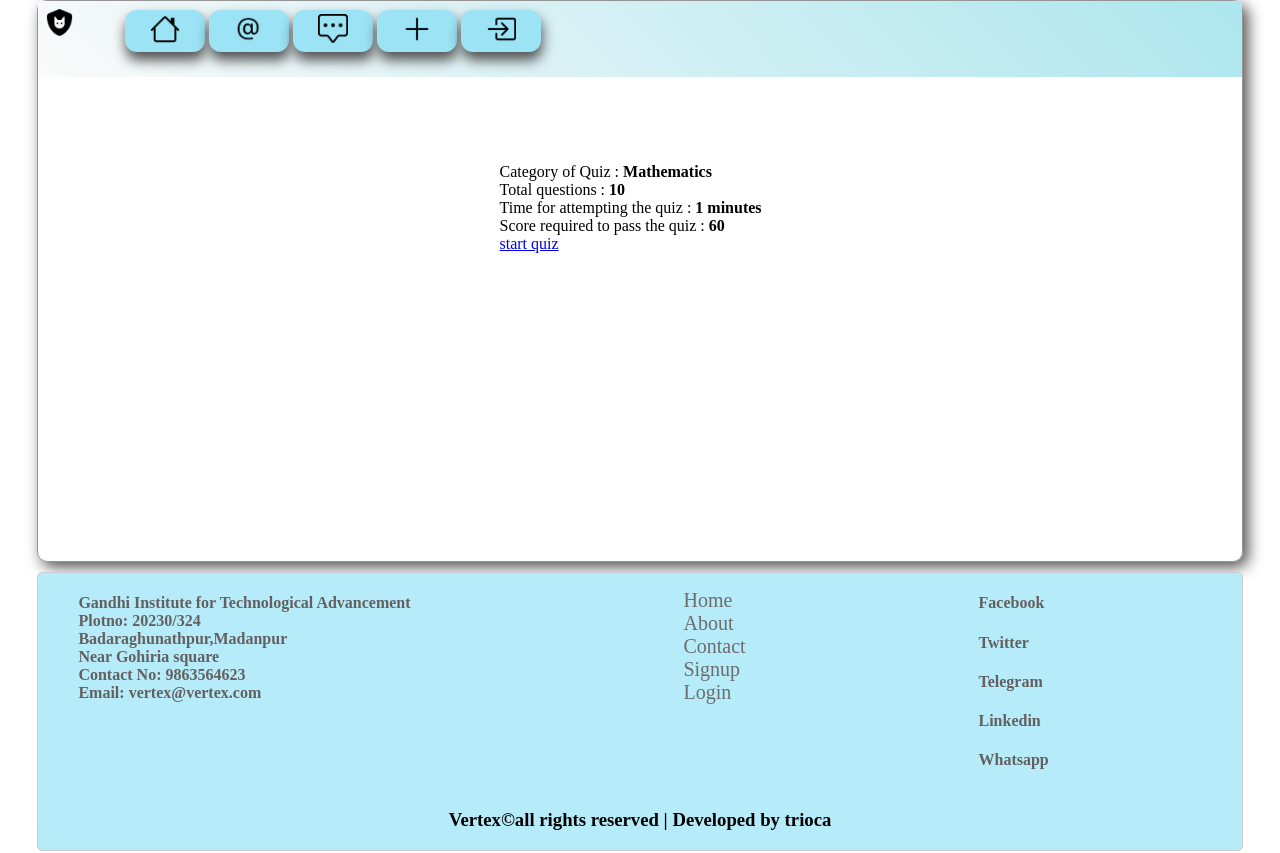
After one commit to adworkspace/Project-Quiz, a Django app: page /Mathematics/ in a window 1280 px wide. The commit adds this page. Run offline with Django 3.2, Linux system fonts and the light colour scheme; data comes from the database, SQL or seed files in the repository; both versions use the stored data as it was after the commit.

Commit message:
Vertex-1.1.3

```diff
--- a/vertex/Point/models.py
+++ b/vertex/Point/models.py
@@ -16,7 +16,7 @@ class Category(models.Model):
         return str(self.sl_no) + " " +self.cat
 
     def get_questions(self):
-        return self.question_set.all()
+        return self.question_set.all()[:self.number_of_questions]
 
     class Meta:
         verbose_name_plural='Categories'
--- a/vertex/Point/urls.py
+++ b/vertex/Point/urls.py
@@ -6,7 +6,9 @@ urlpatterns = [
     path('about/',views.about,name="about"),
     path('contact/',views.contact,name="contact"),
     path('category/',views.cat,name="category"),
-    path('quiz/',views.quiz,name="quiz"),
     path('login/',views.login,name="login"),
     path('signup/',views.signup,name="signup"),
+    path('score/',views.score,name="score"),
+    path('<str:cat>/',views.viewCat,name="viewCat"),
+    path('<str:cat>/quiz/',views.quiz,name="quiz"),
 ]
--- a/vertex/Point/views.py
+++ b/vertex/Point/views.py
@@ -1,5 +1,5 @@
 from django.shortcuts import render
-from django.http import HttpResponse
+from django.http import HttpResponse,JsonResponse
 from Point.models import Question,Category
 
 # Create your views here.
@@ -13,14 +13,28 @@ def about(request):
 
 def contact(request):
     return render(request,'Point/contact.html')
+
 def cat(request):
     allcat=Category.objects.all()
     context={"categories":allcat}
     return render(request,'Point/category.html',context)
 
-def quiz(request):
-    return render (request,'Point/quiz.html')
+def viewCat(request,cat):
+    obj=Category.objects.filter(cat=cat).first()
+    return render(request,'Point/viewCat.html',{'obj':obj})
 
+def quiz(request,cat):
+    print(cat)
+    oobj=Category.objects.filter(cat=cat).first()
+    print(oobj)
+    questions=oobj.get_questions()
+    context={'data':questions}
+    return render(request,'Point/quiz.html',context)
+def score(request):
+    if request.method=='POST':
+        ans=request.POST.get('{{question.q_no}}')
+        print(ans)
+    return render(request,'Point/score.html')
 
 def login(request):
     return render(request,'Point/login.html')
--- a/vertex/static/js/quiz.js
+++ /dev/null
@@ -1 +0,0 @@
-console.log("hello this is quiz page")
--- a/vertex/templates/Point/category.html
+++ b/vertex/templates/Point/category.html
@@ -65,7 +65,7 @@
                 </div>
                 <div>
                     <h2>{{category.cat}}</h2>
-                    <a href="/viewcategory">Checkout the category</a>
+                    <a href="/{{category.cat}}">Checkout the category</a>
                 </div>
             </div>
         </div>
--- /dev/null
+++ b/vertex/templates/Point/score.html
@@ -0,0 +1 @@
+{% extends 'base.html' %}
--- /dev/null
+++ b/vertex/templates/Point/viewCat.html
@@ -0,0 +1,24 @@
+{% extends 'base.html' %}
+{% block style %}
+#viewCat{
+    margin-top: 5%;
+   padding: 10px 35%;
+}
+#infor li{
+    list-style: none;
+}
+{% endblock style %}
+{% block body %}
+<div id="viewCat">
+    <div id="infor">
+        <ul>
+            <li>Category of Quiz : <b>{{obj.cat}}</b></li>
+            <li>Total questions : <b>{{obj.number_of_questions}}</b></li>
+            <li>Time for attempting the quiz : <b>{{obj.time}} minutes</b></li>
+            <li>Score required to pass the quiz : <b>{{obj.required_score}}</b></li>
+            <li><a href="/{{obj.cat}}/quiz" value={{obj.cat}} method="GET" name='quiz'>start quiz</a></li>
+        </ul>
+
+    </div>
+</div>
+{%endblock body%}
```
Also changed, not shown: vertex/templates/Point/quiz.html (+25 -2 lines), vertex/db.sqlite3.
